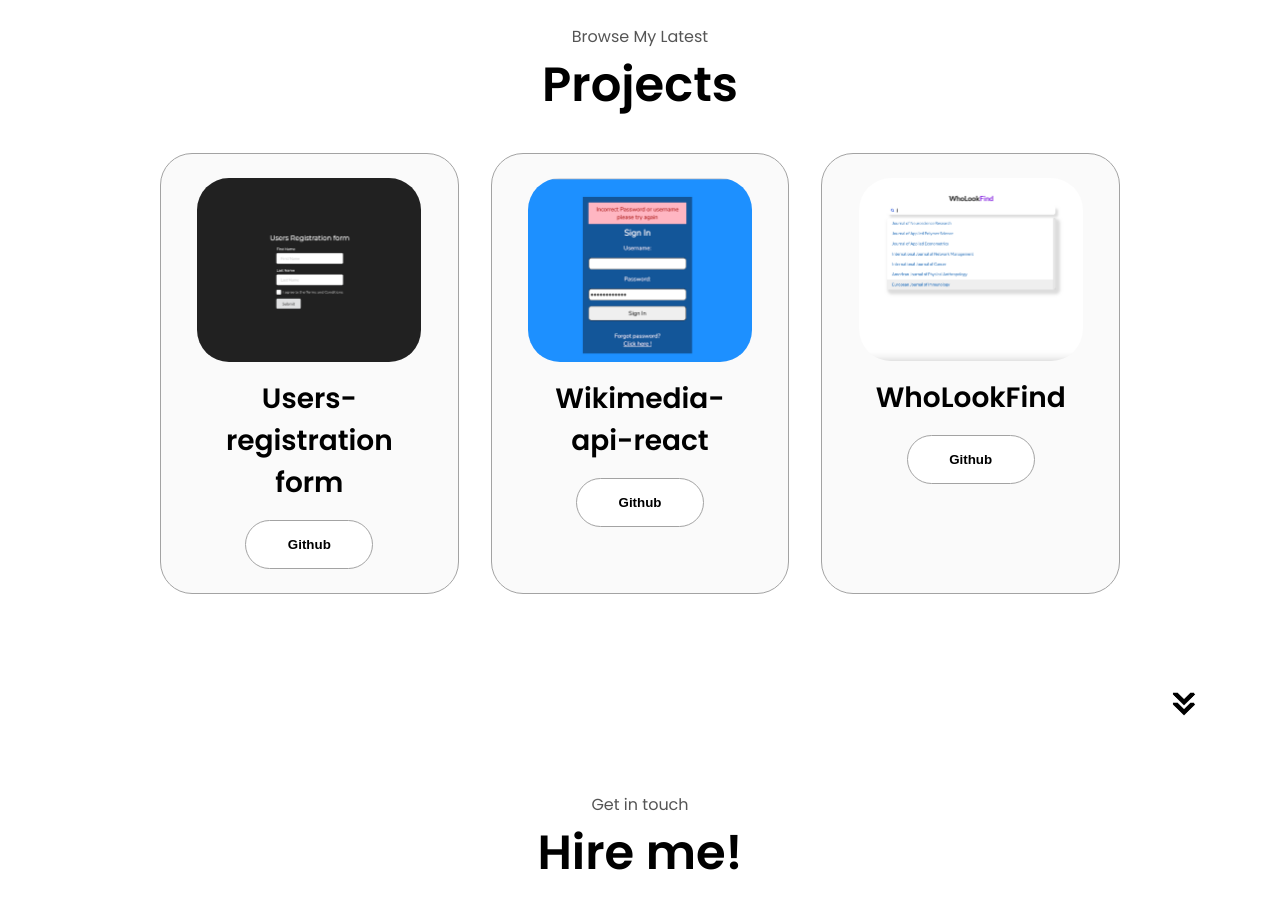
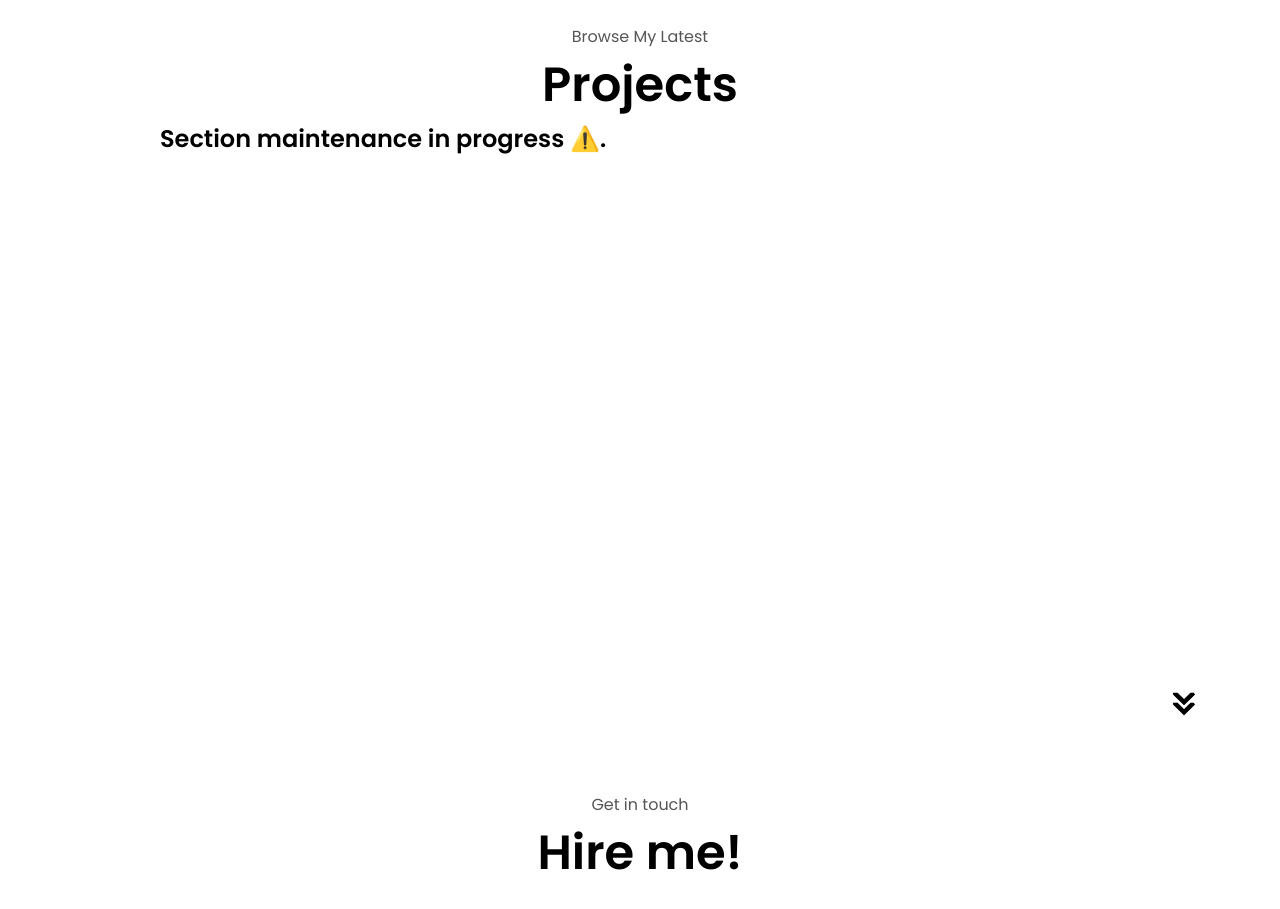
Before and after one commit to Joseph1818/my-portofolio, a plain HTML site: page index.html in a window 1280 px wide. Shown: the part 2440-3349 px from the top of the page. Drawn offline with Linux system fonts and the light colour scheme.

Commit message:
Section Project maintenance in progress

```diff
--- a/index.html
+++ b/index.html
@@ -214,7 +214,7 @@
     <section id="projects">
         <p class="section__text__p1">Browse My Latest</p>
         <h1 class="title">Projects</h1>
-        <div class="experience-details-container">
+        <!-- <div class="experience-details-container">
             <div class="about-containers">
                 <div class="details-container color-container">
                     <div class="article-container">
@@ -251,7 +251,8 @@
                     </div>
 
                 </div>
-            </div>
+            </div> -->
+            <h1>Section maintenance in progress ⚠️. </h1>
         </div>
         <img src="./pocket/arrow.png" alt="arrow icon" onclick="location.href='./#Contacts'" class="icon arrow">
     </section>
```
